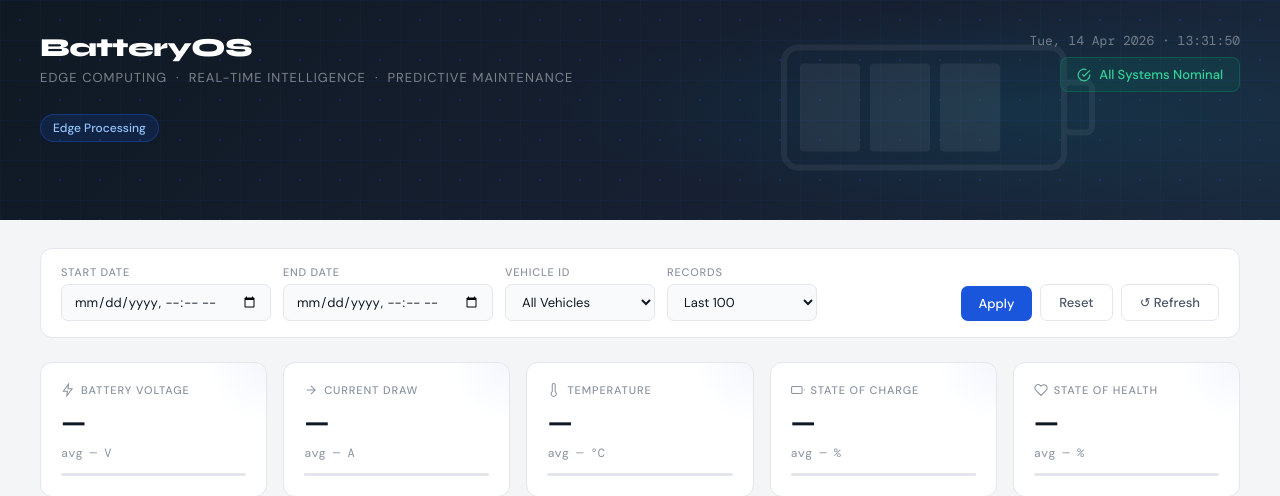
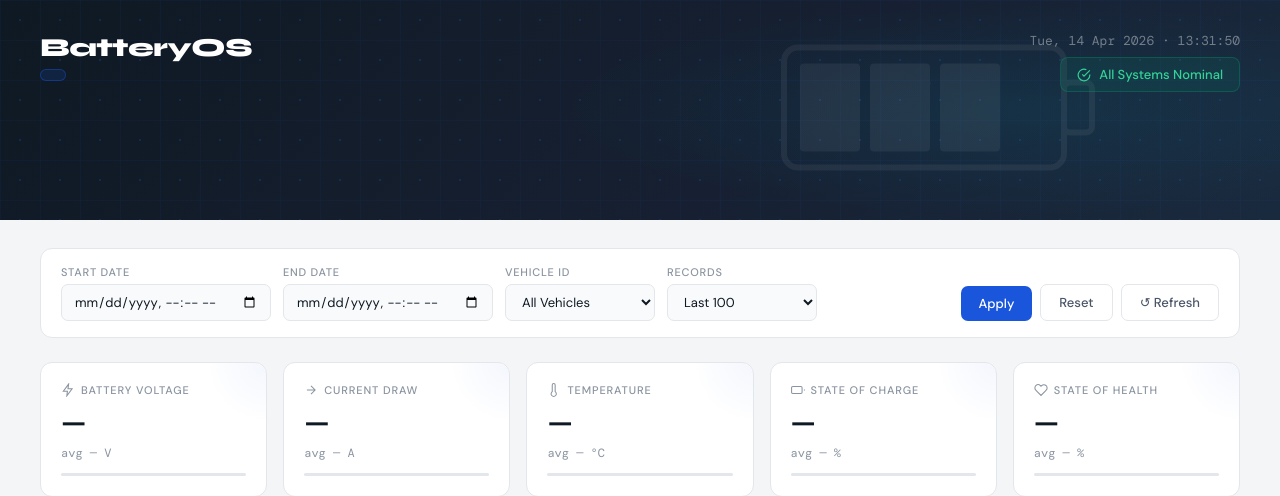
Before and after one commit to reddyganeshp/fog-edge-project, a Flask app: page / in a window 1280 px wide. Shown: the top 496 px of the page. Run offline with Flask 3, Linux system fonts and the light colour scheme; data that the repository does not hold is empty; some libraries are stand-ins or nearby versions.

Commit message:
deploy changes

```diff
--- a/templates/dashboard.html
+++ b/templates/dashboard.html
@@ -613,11 +613,11 @@
         <div class="hero-content">
             <div class="hero-left">
                 <h1>BatteryOS</h1>
-                <div class="subtitle">Edge Computing &nbsp;·&nbsp; Real-time Intelligence &nbsp;·&nbsp; Predictive Maintenance</div>
+
                 <div class="hero-pills">
 
                     <span class="pill pill-blue">
-                        Edge Processing
+
                     </span>
                     <span class="pill pill-amber" id="alertPill" style="display:none">
                         <span class="pill-dot"></span>
```
